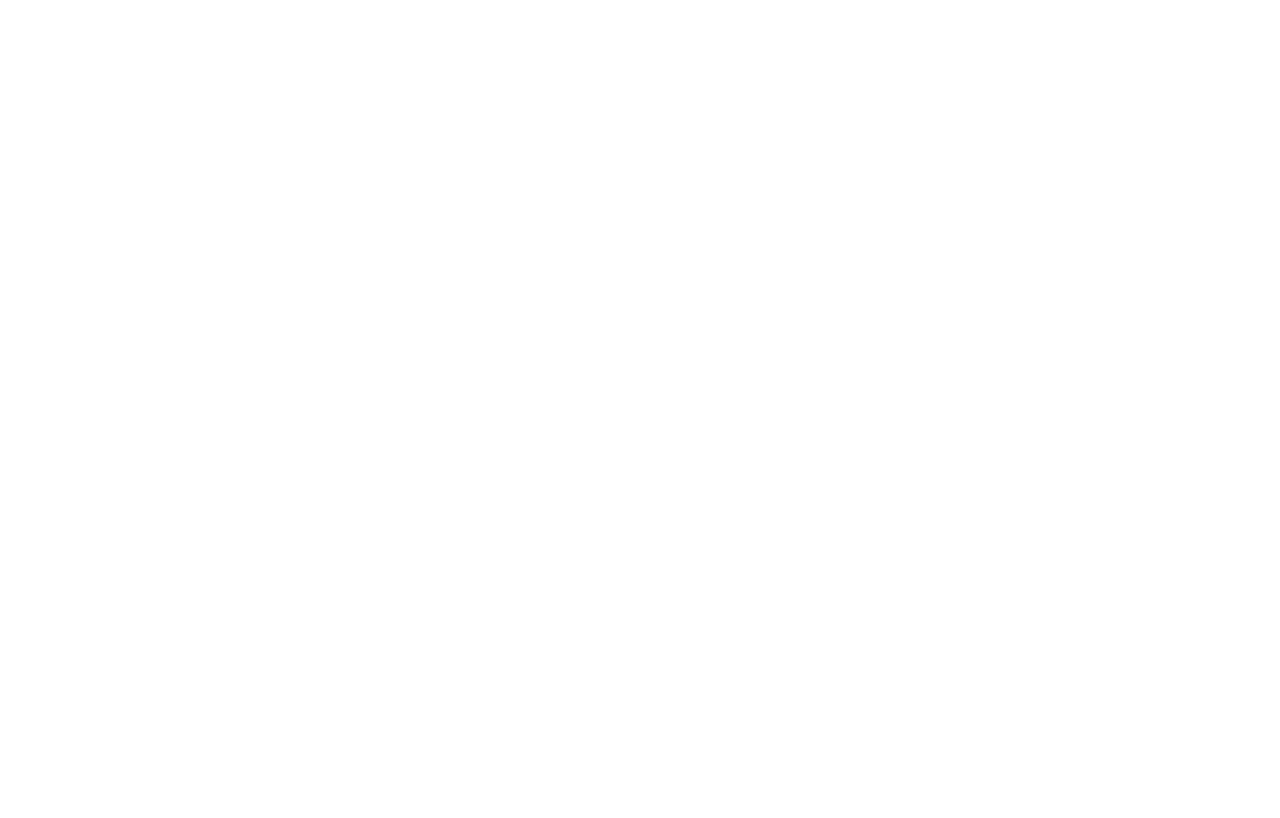
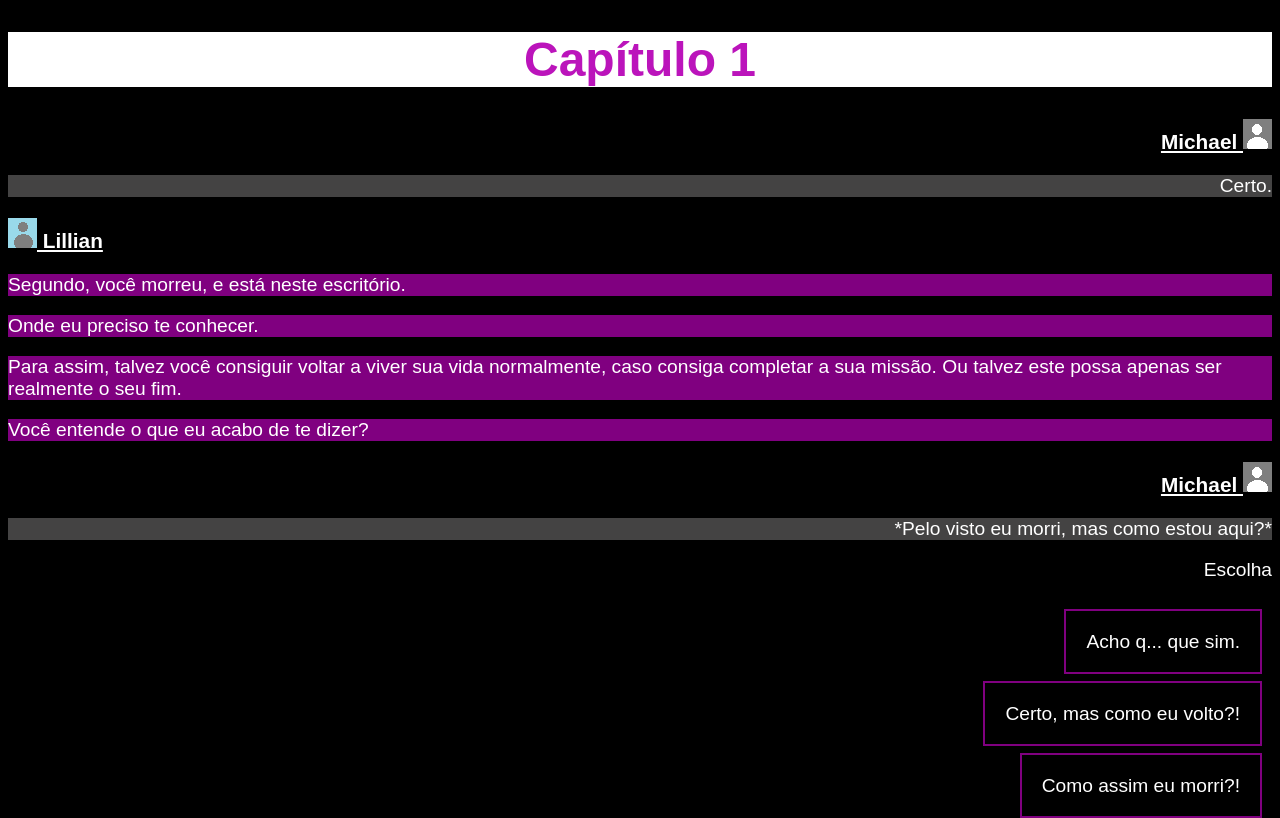
Before and after one commit to RDG14/site-jogo-escolha, a plain HTML site: page capitulos/capitulo001/fase004.html in a window 1280 px wide. Drawn offline with Linux system fonts and the light colour scheme.

Commit message:
Atualizado

```diff
--- a/capitulos/capitulo001/fase004.html
+++ b/capitulos/capitulo001/fase004.html
@@ -0,0 +1,67 @@
+<!DOCTYPE html>
+<html lang="pt-br">
+<head>
+    <meta charset="UTF-8">
+    <meta http-equiv="X-UA-Compatible" content="IE=edge">
+    <meta name="viewport" content="width=device-width, initial-scale=1.0">
+    <title>Fase004</title>
+    <link rel="stylesheet" href="../../estilo/style.css">
+</head>
+<body>
+    <h1>Capítulo 1</h1>
+    <p class="eu">
+        Michael
+        <img src="../../imagens/personagem-eu.png" alt="">
+    </p>
+
+    <p class="eu-fala">
+        Certo.
+    </p>
+
+    <p class="personagens">
+        <img src="../../imagens/personagem2.png" alt="">
+        Lillian
+    </p>
+
+    <p class="personagens-fala">
+        Segundo, você morreu, e está neste escritório.
+    </p>
+
+    <p class="personagens-fala">
+        Onde eu preciso te conhecer.
+    </p>
+
+    <p class="personagens-fala">
+        Para assim, talvez você consiguir voltar a viver sua vida normalmente, caso consiga completar a sua missão. Ou talvez este possa apenas ser realmente o seu fim.
+    </p>
+
+    <p class="personagens-fala">
+        Você entende o que eu acabo de te dizer?
+    </p>
+
+    <p class="eu">
+        Michael
+        <img src="../../imagens/personagem-eu.png" alt="">
+    </p>
+
+    <p class="eu-fala">
+        *Pelo visto eu morri, mas como estou aqui?*
+    </p>
+
+    <p class="escolha">
+        Escolha
+    </p>
+
+    <p class="decisao">
+        <a href="fase007.html">Acho q... que sim.</a>
+    </p>
+
+    <p class="decisao">
+        <a href="#">Certo, mas como eu volto?!</a>
+    </p>
+
+    <p class="decisao">
+        <a href="#">Como assim eu morri?!</a>
+    </p>
+</body>
+</html>
```
Also changed, not shown: capitulos/capitulo001/fase003.html (+20 -0 lines), capitulos/capitulo001/fase007.html (added, +70 -0 lines), capitulos/capitulo001/fase006.html (added), capitulos/capitulo001/fase008.html (added), capitulos/capitulo001/fase009.html (added), capitulos/capitulo001/fase010.html (added), capitulos/capitulo001/fase011.html (added), capitulos/capitulo001/fase012.html (added), 3 other files.
